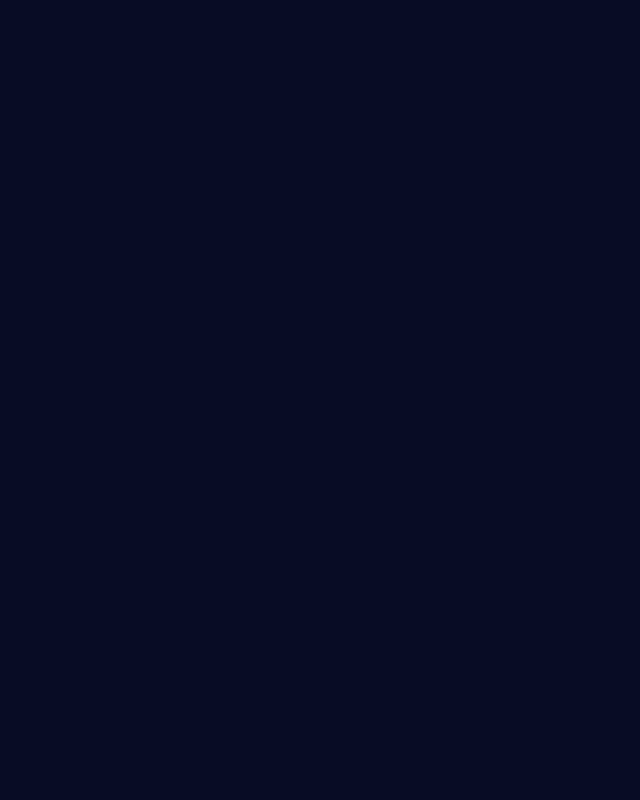
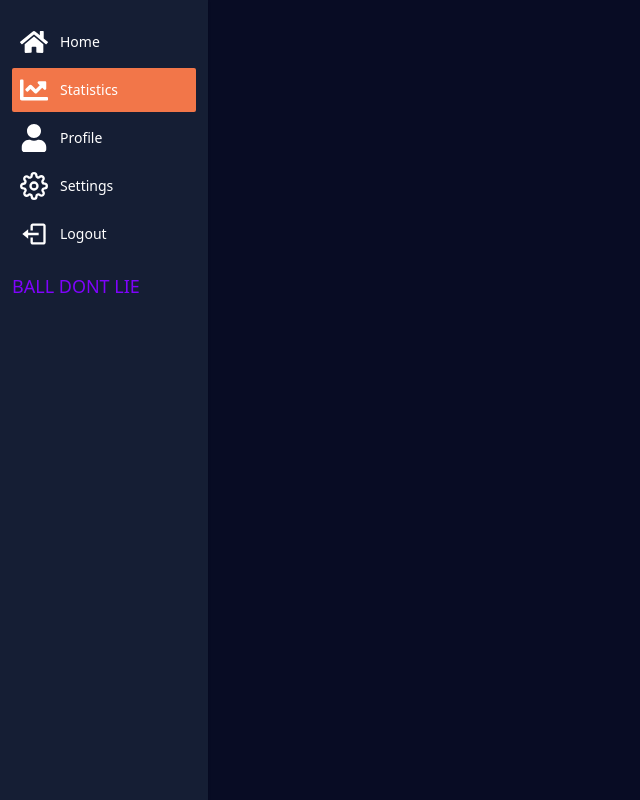
Before and after one commit to NikoKynsijarvi/BallDontLie, a React (Create React App) app: page /statistics in a window 1280 px wide. Before the commit this address had no page. Shown: the whole page, without its empty margins (0-640 px from the left). Built offline with nearby package versions, Linux system fonts and the light colour scheme.

Commit message:
dashboard improvements

```diff
--- a/package.json
+++ b/package.json
@@ -11,11 +11,16 @@
     "@testing-library/react": "^13.3.0",
     "@testing-library/user-event": "^13.5.0",
     "axios": "^1.1.3",
+    "chart.js": "^4.1.1",
     "react": "^18.2.0",
+    "react-chartjs-2": "^5.1.0",
+    "react-circular-progressbar": "^2.1.0",
     "react-dom": "^18.2.0",
+    "react-icons": "^4.7.1",
     "react-redux": "^8.0.4",
     "react-router-dom": "^6.3.0",
     "react-scripts": "5.0.1",
+    "recharts": "^2.2.0",
     "redux": "^4.2.0",
     "three": "^0.142.0",
     "web-vitals": "^2.1.4"
--- a/src/App.js
+++ b/src/App.js
@@ -2,6 +2,7 @@ import LandingPage from "./pages/LandingPage";
 import LoginPage from "./pages/LoginPage";
 import SignupPage from "./pages/SignupPage";
 import HomePage from "./pages/HomePage";
+import StatisticsPage from "./pages/StatisticsPage";
 import {
   BrowserRouter as Router,
   Routes,
@@ -18,6 +19,7 @@ function App() {
       <Routes>
         <Route path="/login" element={<LoginPage />} />
         <Route path="/signup" element={<SignupPage />} />
+        <Route path="/statistics" element={<StatisticsPage />} />
         <Route
           path="/home"
           element={
--- /dev/null
+++ b/src/components/HomeScreenContainer.js
@@ -0,0 +1,90 @@
+import React from "react";
+import {
+  AreaChart,
+  XAxis,
+  YAxis,
+  Tooltip,
+  Area,
+  ResponsiveContainer,
+} from "recharts";
+import { CircularProgressbar, buildStyles } from "react-circular-progressbar";
+
+const data = [
+  {
+    name: "10.12",
+    ftpg: 65,
+  },
+  {
+    name: "12.12",
+    ftpg: 70,
+  },
+  {
+    name: "15.12",
+    ftpg: 68,
+  },
+  {
+    name: "19.12",
+    ftpg: 90,
+  },
+];
+
+const FtPercentage = () => {
+  const percentage = 72;
+  return (
+    <CircularProgressbar
+      value={percentage}
+      text={`${percentage}%`}
+      className="h-2/3 bg-white"
+    />
+  );
+};
+
+const FtAverageChart = () => {
+  return (
+    <ResponsiveContainer width="100%" height="100%">
+      <AreaChart data={data}>
+        <defs>
+          <linearGradient id="colorUv" x1="0" y1="0" x2="0" y2="1">
+            <stop offset="5%" stopColor="#8884d8" stopOpacity={0.8} />
+            <stop offset="95%" stopColor="#8884d8" stopOpacity={0} />
+          </linearGradient>
+          <linearGradient id="colorPv" x1="0" y1="0" x2="0" y2="1">
+            <stop offset="5%" stopColor="#82ca9d" stopOpacity={0.8} />
+            <stop offset="95%" stopColor="#82ca9d" stopOpacity={0} />
+          </linearGradient>
+        </defs>
+        <XAxis dataKey="name" />
+        <YAxis />
+        <Tooltip />
+        <Area
+          type="monotone"
+          dataKey="ftpg"
+          stroke="#8884d8"
+          fillOpacity={1}
+          fill="url(#colorUv)"
+        />
+      </AreaChart>
+    </ResponsiveContainer>
+  );
+};
+
+function HomeScreenContainer() {
+  return (
+    <div className="w-full h-full flex p-3 flex-col gap-5">
+      <div className="w-full h-1/2 flex flex-row gap-5 ">
+        <div className="w-2/3 h-full bg-darkprimary justify-center content-center rounded-md">
+          <FtAverageChart />
+        </div>
+        <div className="w-1/3 h-full bg-darkprimary flex justify-center items-center rounded-md">
+          <FtPercentage />
+        </div>
+      </div>
+      <div className="w-full h-1/2 flex flex-row gap-5 ">
+        <div className="w-1/4 h-full bg-darkprimary justify-center content-center rounded-md"></div>
+        <div className="w-full h-full bg-darkprimary justify-center content-center rounded-md"></div>
+      </div>
+    </div>
+  );
+}
+
+export default HomeScreenContainer;
--- /dev/null
+++ b/src/components/Sidebar.js
@@ -0,0 +1,112 @@
+import React from "react";
+import { FaChartLine, FaUser, FaHome } from "react-icons/fa";
+import { FiSettings } from "react-icons/fi";
+import { BiLogOut } from "react-icons/bi";
+import { useDispatch } from "react-redux";
+import { logoutUser } from "../reducers/userReducer";
+import { Link } from "react-router-dom";
+
+function Sidebar() {
+  const dispatch = useDispatch();
+  const logout = (e) => {
+    e.preventDefault();
+    dispatch(logoutUser());
+  };
+
+  const chooseActive = (text) => {
+    return window.location.href.toLowerCase().includes(text.toLowerCase());
+  };
+
+  return (
+    <div className="flex z-50">
+      <div className="flex flex-col h-screen p-3 bg-darkprimary text-white shadow w-52">
+        <div className="space-y-3">
+          <div className="flex-1">
+            <ul className="pt-2 pb-4 space-y-1 text-sm">
+              <li
+                className={
+                  chooseActive("home")
+                    ? "rounded-sm w-full  bg-secondary"
+                    : "rounded-sm w-full  hover:bg-violet-500"
+                }
+              >
+                <Link
+                  to={"/home"}
+                  className="flex items-center p-2 space-x-3 rounded-md "
+                >
+                  <FaHome size={28} />
+                  <p>Home</p>
+                </Link>
+              </li>
+              <li
+                className={
+                  chooseActive("statistics")
+                    ? "rounded-sm w-full  bg-secondary"
+                    : "rounded-sm w-full  hover:bg-violet-500"
+                }
+              >
+                <Link
+                  to={"/statistics"}
+                  className="flex items-center p-2 space-x-3 rounded-md "
+                >
+                  <FaChartLine size={28} />
+                  <p>Statistics</p>
+                </Link>
+              </li>
+              <li
+                className={
+                  chooseActive("profile")
+                    ? "rounded-sm w-full  bg-secondary"
+                    : "rounded-sm w-full  hover:bg-violet-500"
+                }
+              >
+                <Link
+                  to={"/profile"}
+                  className="flex items-center p-2 space-x-3 rounded-md"
+                >
+                  <FaUser size={28} />
+                  <p>Profile</p>
+                </Link>
+              </li>
+              <li
+                className={
+                  chooseActive("settings")
+                    ? "rounded-sm w-full  bg-secondary"
+                    : "rounded-sm w-full  hover:bg-violet-500"
+                }
+              >
+                <Link
+                  to={"/settings"}
+                  className="flex items-center p-2 space-x-3 rounded-md"
+                >
+                  <FiSettings size={28} />
+                  <p>Settings</p>
+                </Link>
+              </li>
+              <li
+                className={
+                  chooseActive("logout")
+                    ? "rounded-sm w-full  bg-secondary"
+                    : "rounded-sm w-full  hover:bg-violet-500"
+                }
+              >
+                <div
+                  onClick={(e) => logout(e)}
+                  className="flex items-center p-2 space-x-3 rounded-md cursor-pointer"
+                >
+                  <BiLogOut size={28} />
+                  <p>Logout</p>
+                </div>
+              </li>
+            </ul>
+          </div>
+        </div>
+        <h2 className="text-lg text-small sm:font-medium text-primary cursor-pointer  hover:text-violet-500   w-full">
+          BALL DONT LIE
+        </h2>
+      </div>
+    </div>
+  );
+}
+
+export default Sidebar;
--- a/src/pages/HomePage.js
+++ b/src/pages/HomePage.js
@@ -1,10 +1,15 @@
 import React from "react";
 import Navbar from "./../components/Navbar";
+import HomeScreenContainer from "./../components/HomeScreenContainer";
+import Sidebar from "../components/Sidebar";
 
 function HomePage() {
   return (
-    <div>
-      <Navbar />
+    <div className="h-screen w-screen  bg-background flex flex-row">
+      <Sidebar />
+      <div className="h-full w-full flex ">
+        <HomeScreenContainer />
+      </div>
     </div>
   );
 }
--- /dev/null
+++ b/src/pages/StatisticsPage.js
@@ -0,0 +1,12 @@
+import React from "react";
+import Sidebar from "../components/Sidebar";
+
+function StatisticsPage() {
+  return (
+    <div className="h-screen w-screen  bg-background flex flex-col">
+      <Sidebar />
+    </div>
+  );
+}
+
+export default StatisticsPage;
```
Also changed, not shown: 1 other file (tests, documents, lock files or other folders).
